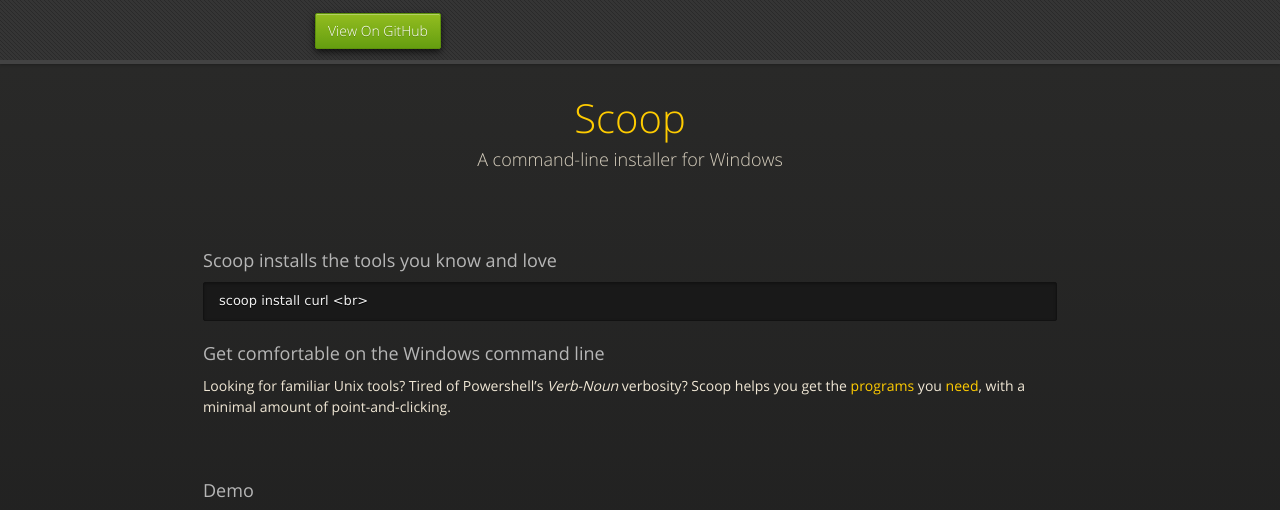
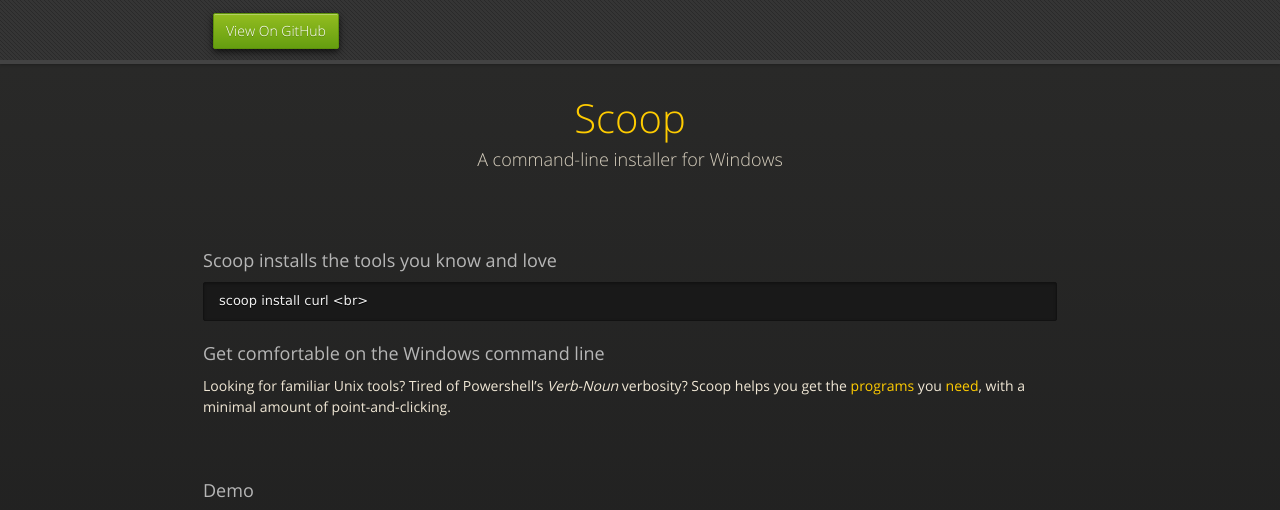
Before and after one commit to ScoopInstaller/Scoop, a Jekyll site: the page built from index.md, in a window 1280 px wide and 1400 px high. Shown: the top 510 px of the window. Built offline with Jekyll 4.4.1, drawn with Linux system fonts in a browser that asks for light colours; nearby versions of some CDN libraries.

Commit message:
fix header nav width

```diff
--- a/stylesheets/styles.css
+++ b/stylesheets/styles.css
@@ -709,7 +709,7 @@ dt {
   box-shadow: 0px 1px 3px rgba(0, 0, 0, 0.25);
 }
 #header nav {
-  max-width: 650px;
+  max-width: 854px;
   margin: 0 auto;
   padding: 0 10px;
   background: blue;
```
